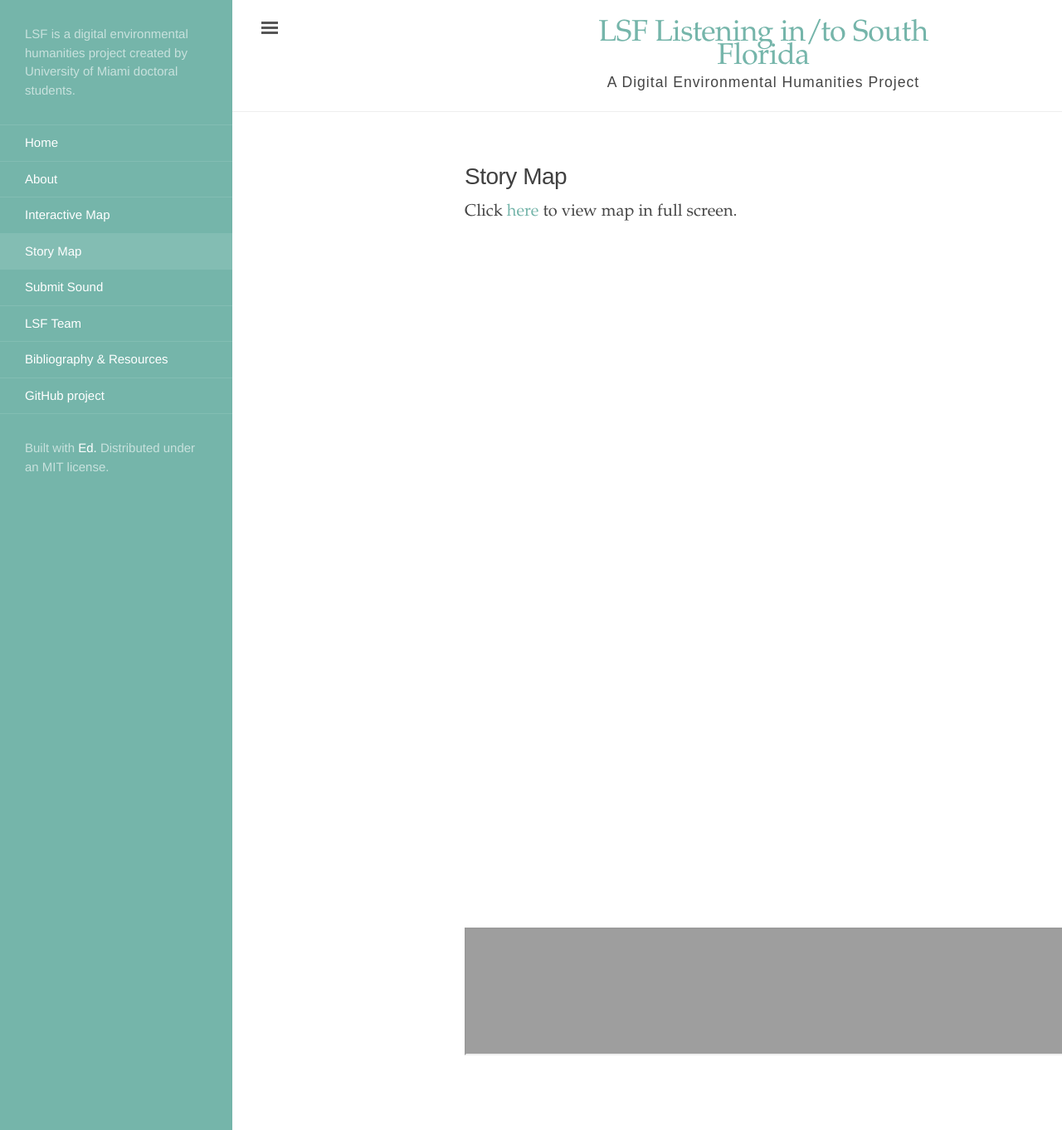
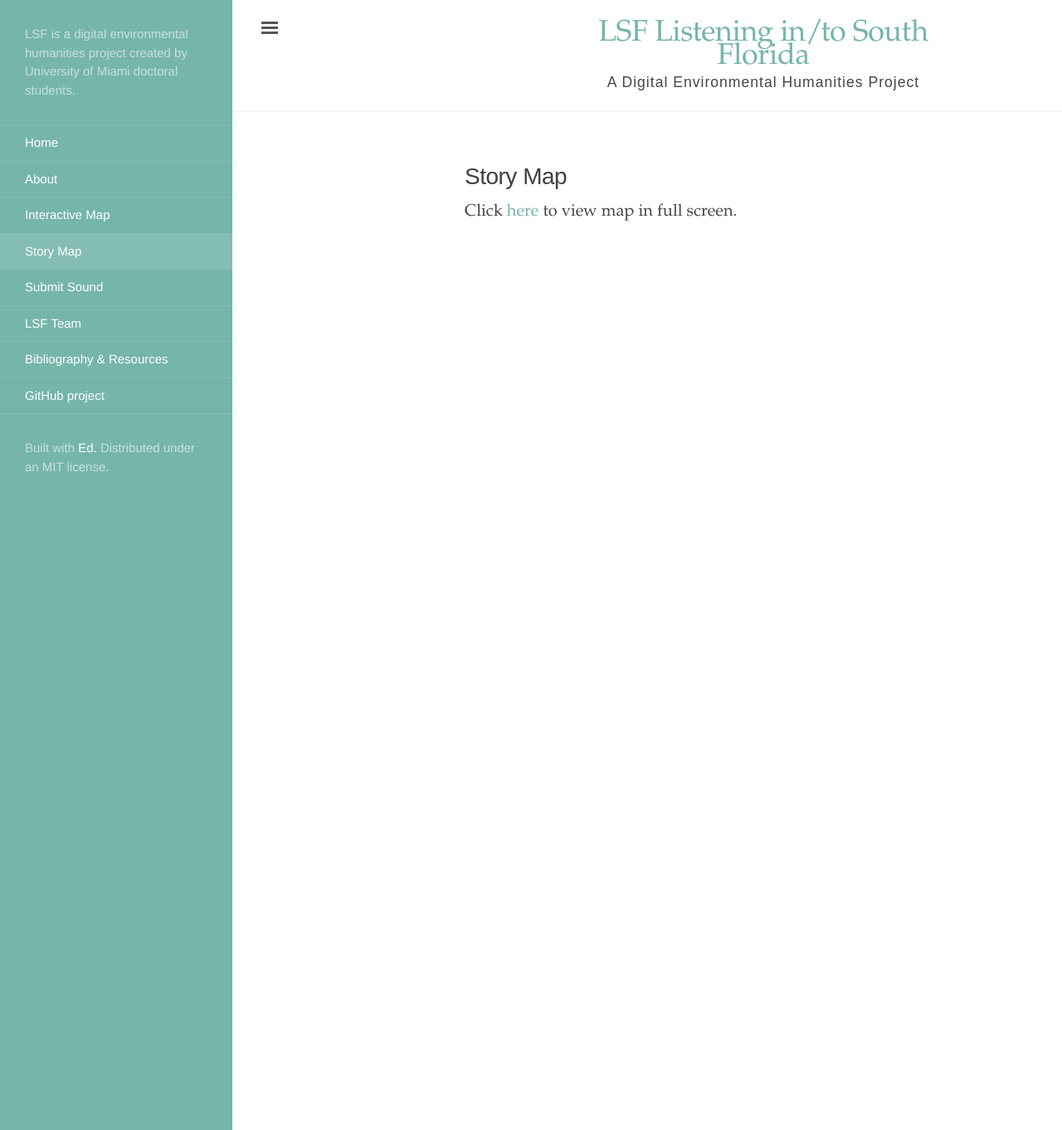
Before and after one commit to rm4-25/lsf_3, a Jekyll site: the page built from Story Map.html, in a window 1280 px wide and 1362 px high. Shown: the whole window at 83% size. Built offline with Jekyll 4.4.1, drawn with Linux system fonts in a browser that asks for light colours.

Commit message:
Update _ed.scss
changed padding to 0% (test) and added height variable: 100%. lines 62-69.

```diff
--- a/_sass/_ed.scss
+++ b/_sass/_ed.scss
@@ -63,12 +63,14 @@
 .responsive-iframe-container {
   position: relative;
   overflow: hidden;
-  width: 125%;
-  padding-top: 115%; /* 4:5 Aspect Ratio (125%) 1:1 Aspect Ratio (100%) 4:3 Aspect Ratio (75%) 16:9 Aspect Ratio (divide 9 by 16 = 0.5625) (56.25%) */
+  width: 100%;
+  height: 100%;
+  padding-top: 0%;
+  padding-bottom: 0%; /* 4:5 Aspect Ratio (125%) 1:1 Aspect Ratio (100%) 4:3 Aspect Ratio (75%) 16:9 Aspect Ratio (divide 9 by 16 = 0.5625) (56.25%) */
 }
 
 .responsive-iframe-container iframe {
-  position: relative;
+  position: absolute;
   top: 0;
   left: 0;
   width: 100%;
```
